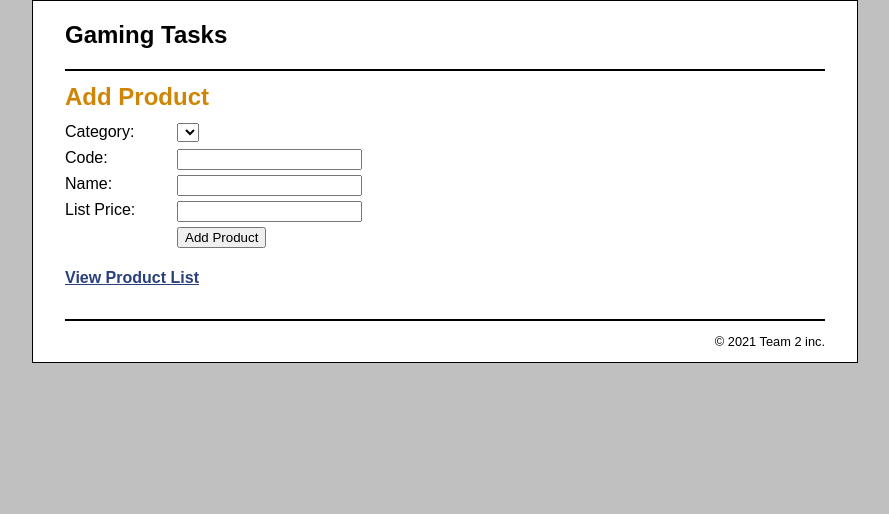
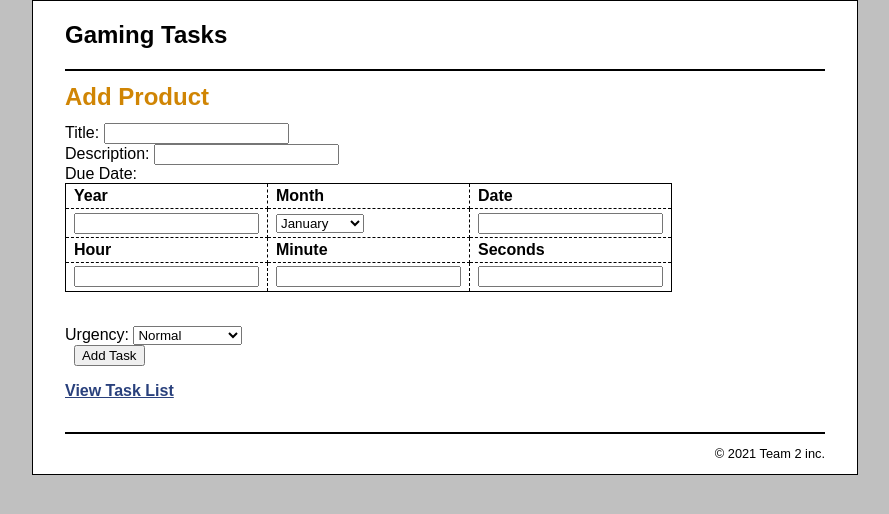
Before and after one commit to dpn418/IS-218-Project, a PHP site: page /product_manager/task_add.php in a window 1280 px wide. Shown: the top 514 px of the page, without its empty margins (195-1084 px from the left). Run offline with PHP 8.4, Linux system fonts and the light colour scheme; data that the repository does not hold is empty; some libraries are stand-ins or nearby versions.

Commit message:
Working on adding tasks

```diff
--- a/proj(editing_the_mvc_code)/product_manager/index.php
+++ b/proj(editing_the_mvc_code)/product_manager/index.php
@@ -37,8 +37,8 @@ if ($action == 'list_tasks') {
     }
 } else if ($action == 'show_add_form') {
     $categories = get_categories();
-    include('product_add.php');
-} else if ($action == 'add_product') {
+    include('task_add.php');
+} else if ($action == 'add_task') {
     $category_id = filter_input(INPUT_POST, 'category_id',
             FILTER_VALIDATE_INT);
     $code = filter_input(INPUT_POST, 'code');
@@ -46,7 +46,7 @@ if ($action == 'list_tasks') {
     $price = filter_input(INPUT_POST, 'price');
     if ($category_id == NULL || $category_id == FALSE || $code == NULL ||
             $name == NULL || $price == NULL || $price == FALSE) {
-        $error = "Invalid product data. Check all fields and try again.";
+        $error = "Invalid task data. Check all fields and try again.";
         include('../errors/error.php');
     } else {
         add_product($category_id, $code, $name, $price);
--- a/proj(editing_the_mvc_code)/product_manager/task_add.php
+++ b/proj(editing_the_mvc_code)/product_manager/task_add.php
@@ -1,37 +1,69 @@
 <?php include '../view/header.php'; ?>
 <main>
     <h1>Add Product</h1>
-    <form action="index.php" method="post" id="add_product_form">
-        <input type="hidden" name="action" value="add_product">
+    <form action="index.php" method="post" id="add_task_form">
+        <input type="hidden" name="action" value="add_task">
 
-        <label>Category:</label>
-        <select name="category_id">
-        <?php foreach ( $categories as $category ) : ?>
-            <option value="<?php echo $category['categoryID']; ?>">
-                <?php echo $category['categoryName']; ?>
-            </option>
-        <?php endforeach; ?>
+        <label>Title:</label>
+        <input type="text" name="title" maxlength="50"/>
+        <br>
+
+        <label>Description:</label>
+        <input type="text" name="description" maxlength="500"/>
+        <br>
+
+        <label>Due Date:</label>
+		<table>
+			<tr>
+				<th>Year</th>
+				<th>Month</th>
+                <th>Date</th>
+			</tr>
+			<tr>
+				<td><input type="text" name="year" maxlength="4"/><!--date form '2021-12-10 04:20:00',--></td>
+				<td><select name="month">
+					<option value='1'>January</option>
+					<option value='2'>February</option>
+					<option value='3'>March</option>
+					<option value='4'>April</option>
+					<option value='5'>May</option>
+					<option value='6'>June</option>
+					<option value='7'>July</option>
+					<option value='8'>August</option>
+					<option value='9'>September</option>
+					<option value='10'>October</option>
+					<option value='11'>November</option>
+					<option value='12'>December</option>
+				</select></td>
+				<td><input type="text" name="date"maxlength="2"/></td>
+			</tr>
+			<tr>
+                <th>Hour</th>
+                <th>Minute</th>
+				<th>Seconds</th>
+			</tr>
+			<tr>
+				<td><input type="text" name="hour"maxlength="2"/></td>
+				<td><input type="text" name="minute"maxlength="2"/></td>
+				<td><input type="text" name="second"maxlength="2"/></td>
+			</tr>
+		</table>
+        <br>
+
+		<label>Urgency:</label>
+        <select name="urgency">
+			<option value=0>Normal</option>
+			<option value=1>Important</option>
+			<option value=2>Very Important</option>
         </select>
         <br>
 
-        <label>Code:</label>
-        <input type="text" name="code" />
-        <br>
-
-        <label>Name:</label>
-        <input type="text" name="name" />
-        <br>
-
-        <label>List Price:</label>
-        <input type="text" name="price" />
-        <br>
-
         <label>&nbsp;</label>
-        <input type="submit" value="Add Product" />
+        <input type="submit" value="Add Task" />
         <br>
     </form>
     <p class="last_paragraph">
-        <a href="index.php?action=list_products">View Product List</a>
+        <a href="index.php?action=list_tasks">View Task List</a>
     </p>
 
 </main>
```
